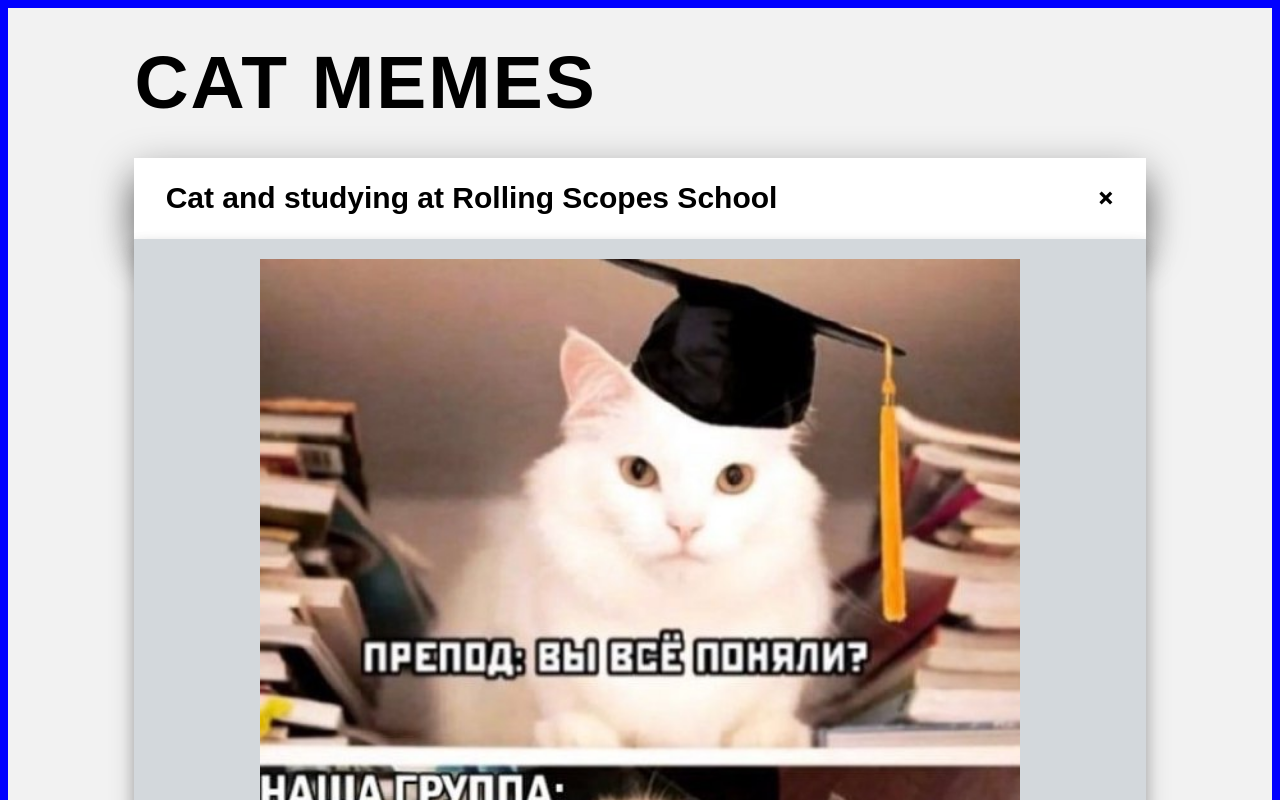
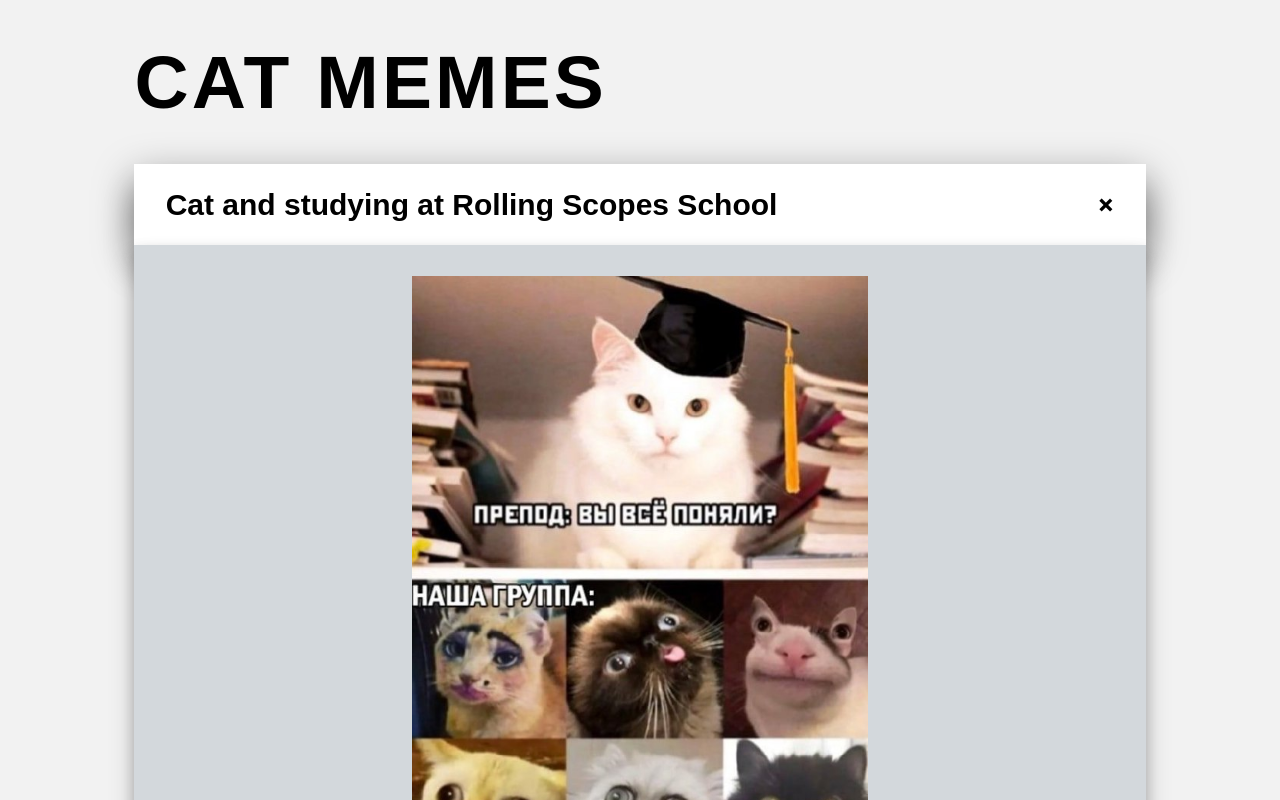
Before and after one commit to AliceVoronina/cssBayan, a plain HTML site: page cssBayan/index.html in a window 1280 px wide. Shown: the top 800 px of the page. Drawn offline with Linux system fonts and the light colour scheme.

Commit message:
refactor: change structure (Mon, Mar 13, 2023 12:17:44 AM)

```diff
--- a/cssBayan/css/style.css
+++ b/cssBayan/css/style.css
@@ -7,21 +7,18 @@ body {
 @media screen and (min-width : 320px) {
   html {
     font-size: 15px;
-    background-color: red;
   }
 }
 
 @media screen and (min-width : 820px) {
   html {
     font-size: 20px;
-    background-color: green;
   }
 }
 
 @media screen and (min-width : 1080px) {
   html {
     font-size: 25px;
-    background-color: blue;
   }
 }
 
@@ -38,14 +35,14 @@ body {
   font-size: 3rem;
   line-height: 3.5rem;
   color: #000;
-  letter-spacing: 2px;
-  margin: 0 0 25px 0;
+  letter-spacing: 0.125rem;
+  margin: 0 0 1.5rem 0;
 }
 
 .meme-style {
-  width: 80%;
-  height: 80%;
-  transition: all 0.3s ease-in-out;
+  width: 50%;
+  height: 50%;
+  transition: all 2s ease-in-out;
 }
 
 .acor-container {
@@ -59,7 +56,7 @@ body {
   background-color: #d3d8dc;
   text-align: center;
   box-sizing: border-box;
-  transition: color 0.5s, padding 0.5s;
+  transition: color 1s, padding 1s;
   overflow: hidden;
   box-shadow: 0 0.25rem 0.5rem rgba(0,0,0,0.2), 0 0.625rem 1rem rgba(0,0,0,0.2);
 }
@@ -78,8 +75,8 @@ body {
   font-style: normal;
   font-weight: bold;
   font-size: 1.2rem;
-  margin: 0 0 5px;
-  transition: color .35s;
+  margin: 0 0 0.3rem;
+  transition: color 1s;
 }
 .acor-container label:hover {
   color: #000000;
@@ -98,15 +95,15 @@ body {
   box-shadow: 0 0.5rem 1.625rem rgba(0,0,0,0.4), 0 28px 30px rgba(0,0,0,0.3);
 }
 .acor-container input:checked + label:before {
-  transition: 0.5s;
+  transition: 2s;
   transform: rotate(135deg);
 }
 
 .acor-item:hover .acor-body,
 .acor-container input:checked + label + .acor-body {
-  transition: 0.5s;
+  transition: 2s;
   max-height: 100vh;
-  margin-top: -5px;
+  margin-top: -0.3rem;
   color: #000;
-  padding: 20px 30px 10px;
+  padding: 1.25rem 2rem 0.6rem;
 }
```
